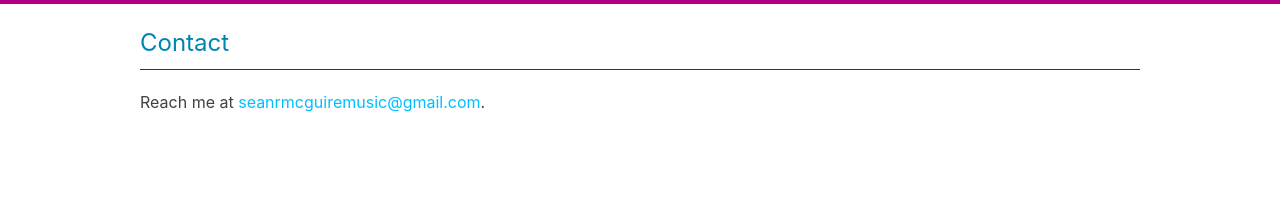
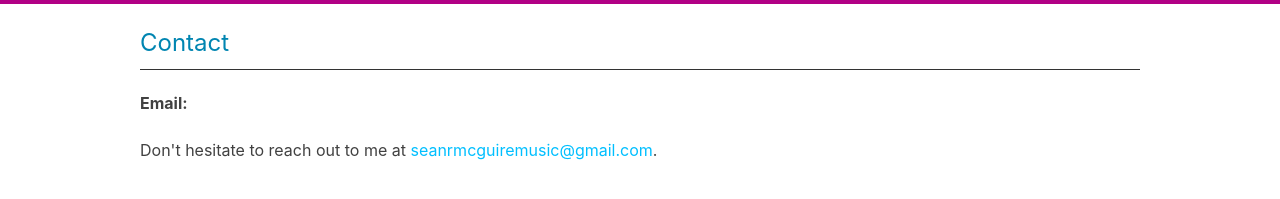
Before and after one commit to sbseanyboy/sbseanyboy.github.io, a plain HTML site: page contact.html in a window 1280 px wide. Shown: the part 57-256 px from the top of the page. Drawn offline with Linux system fonts and the light colour scheme.

Commit message:
add a bit to contact page

```diff
--- a/contact.html
+++ b/contact.html
@@ -28,7 +28,8 @@
         <main>
             <div class="text">
               <h1>Contact</h1>
-              <p>Reach me at <a href="seanrmcguiremusic@gmail.com">seanrmcguiremusic@gmail.com</a>.</p>
+              <h4>Email:</h4>
+              <p>Don't hesitate to reach out to me at <a href="seanrmcguiremusic@gmail.com">seanrmcguiremusic@gmail.com</a>.</p>
             </div>
         </main>
     </section>
```
